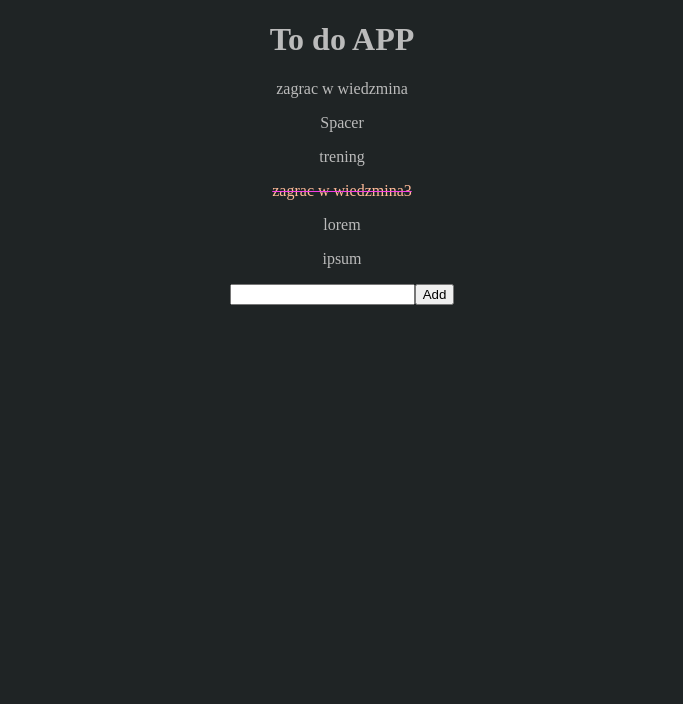
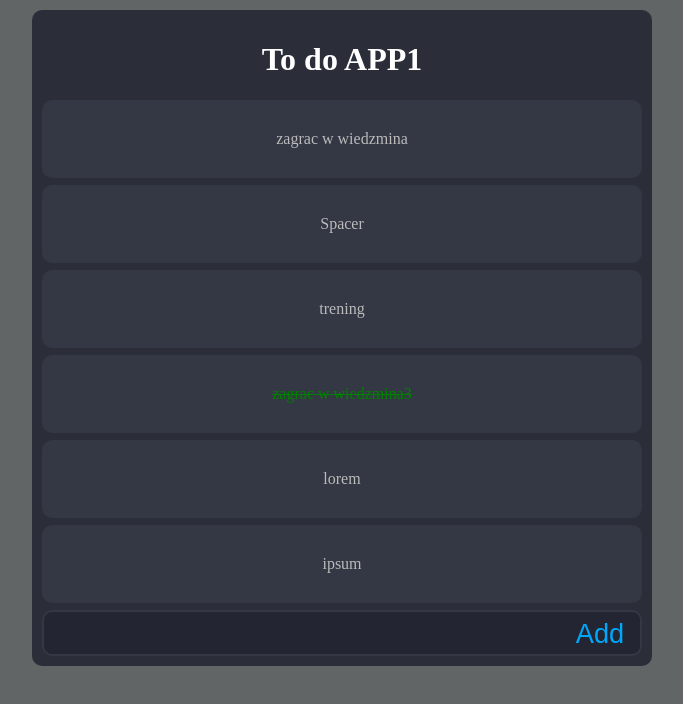
Before and after one commit to Nevo0/ToDoApp, a React (Create React App) app: page / in a window 1280 px wide. Shown: the top 704 px of the page, without its empty margins (298-981 px from the left). Built offline with nearby package versions, Linux system fonts and the light colour scheme.

Commit message:
styled-components cd

```diff
--- a/src/components/NewTOdoForm/index.js
+++ b/src/components/NewTOdoForm/index.js
@@ -1,11 +1,46 @@
 import React from "react";
+import styled from "styled-components";
+
+// sc	styled component empty skeleton
+// esc
+const Button = styled.button`
+  /* padding: 10px; */
+  background: #232632;
+
+  border-radius: 10px;
+  color: #00a7fa;
+  width: 80px;
+  height: 32px;
+  font-size: 1.7em;
+  border: 0px;
+  display: flex;
+  justify-content: center;
+  text-align: center;
+`;
+const TextInput = styled.input`
+  padding: 5px;
+  font-size: 0.7em;
+  background: #232632;
+  color: #d3d4d6;
+  width: 100%;
+  margin-right: 7px;
+  border: 0px;
+`;
+const Container = styled.div`
+  display: flex;
+  background: #232632;
+  justify-content: space-between;
+  border: 2px solid #343744;
+  border-radius: 10px;
+  padding: 5px;
+`;
 
 const NewTOdoForm = ({ onSubmit, onChange, draft }) => {
   return (
-    <div>
-      <input type="text" value={draft} onChange={onChange} />
-      <button onClick={onSubmit}>Add</button>
-    </div>
+    <Container>
+      <TextInput type="text" value={draft} onChange={onChange} />
+      <Button onClick={onSubmit}>Add</Button>
+    </Container>
   );
 };
 
--- a/src/components/ToDoItem/index.js
+++ b/src/components/ToDoItem/index.js
@@ -1,5 +1,15 @@
 import React, { Component } from "react";
+import styled from "styled-components";
 
+const Item = styled.div`
+  background: #343744;
+  border-radius: 10px;
+
+  padding: 14px;
+  margin-bottom: 7px;
+  color: ${props => (props.done ? "green" : "auto")};
+  text-decoration: ${props => (props.done ? "line-through" : "auto")};
+`;
 class ToDoItem extends Component {
   static defaultProps = {
     done: false
@@ -18,9 +28,9 @@ class ToDoItem extends Component {
     const { text } = this.props.task;
 
     return (
-      <div onClick={this.toggleDone} className={this.state.done ? "done" : ""}>
+      <Item onClick={this.toggleDone} done={this.state.done}>
         <p>{text}</p>
-      </div>
+      </Item>
     );
   }
 }
--- a/src/containers/ToDoList.js
+++ b/src/containers/ToDoList.js
@@ -1,16 +1,21 @@
 import React, { Component } from "react";
 import ToDoItem from "../components/ToDoItem/";
 import NewTOdoForm from "../components/NewTOdoForm/";
+
 import styled from "styled-components";
-
+// styled-components
 const Container = styled.div`
   background: #2b2e39;
-  margin: 0 ayti;
+  margin: 0 auto;
   width: 80%;
   max-width: 600px;
   padding: 10px;
   border-radius: 10px;
   margin-top: 10px;
+`;
+// styled-components
+const Header = styled.h1`
+  color: #fff;
 `;
 
 class ToDoList extends Component {
@@ -23,7 +28,7 @@ class ToDoList extends Component {
       { done: false, text: "lorem" },
       { done: false, text: "ipsum" }
     ],
-    title: "To  do  APP"
+    title: "To do APP1"
   };
 
   state = {
@@ -53,8 +58,8 @@ class ToDoList extends Component {
     // console.log(this.state.draft);
 
     return (
-      <div>
-        <h1>{this.props.title}</h1>
+      <Container>
+        <Header>{this.props.title}</Header>
 
         {this.state.tasks.map((task, index) => (
           <ToDoItem key={index} task={task} />
@@ -66,7 +71,7 @@ class ToDoList extends Component {
           onChange={this.updateDraft}
           draft={this.state.draft}
         />
-      </div>
+      </Container>
     );
   }
 }
--- a/src/index.css
+++ b/src/index.css
@@ -1,7 +1,7 @@
 body {
   margin: 0;
   padding: 0;
-  background: #1f2425;
+  background: hsl(180, 2%, 39%);
   color: #bbb
 }
 
@@ -10,12 +10,4 @@ code {
     monospace;
 }
 
-.test {
-  background: #2b2e39;
-  margin: 0 ayti;
-  width: 80%;
-  max-width: 600px;
-  padding: 10px;
-  border-radius: 10px;
-  margin-top: 10px
-}
+.test {}
```
